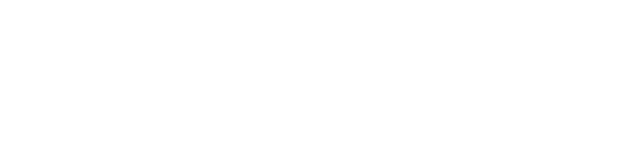
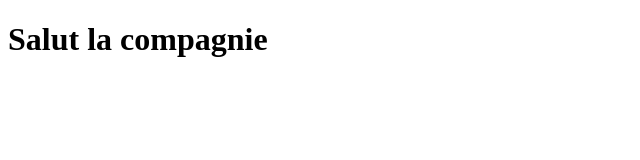
Before and after one commit to Melwyne/FirstRepository, a plain HTML site: page index.html in a window 1280 px wide. Shown: the whole page, without its empty margins (0-640 px from the left). Drawn offline with Linux system fonts and the light colour scheme.

Commit message:
ajout h1

```diff
--- a/index.html
+++ b/index.html
@@ -7,6 +7,6 @@
     <title>Document</title>
 </head>
 <body>
-
+    <h1>Salut la compagnie</h1>
 </body>
 </html>
```
